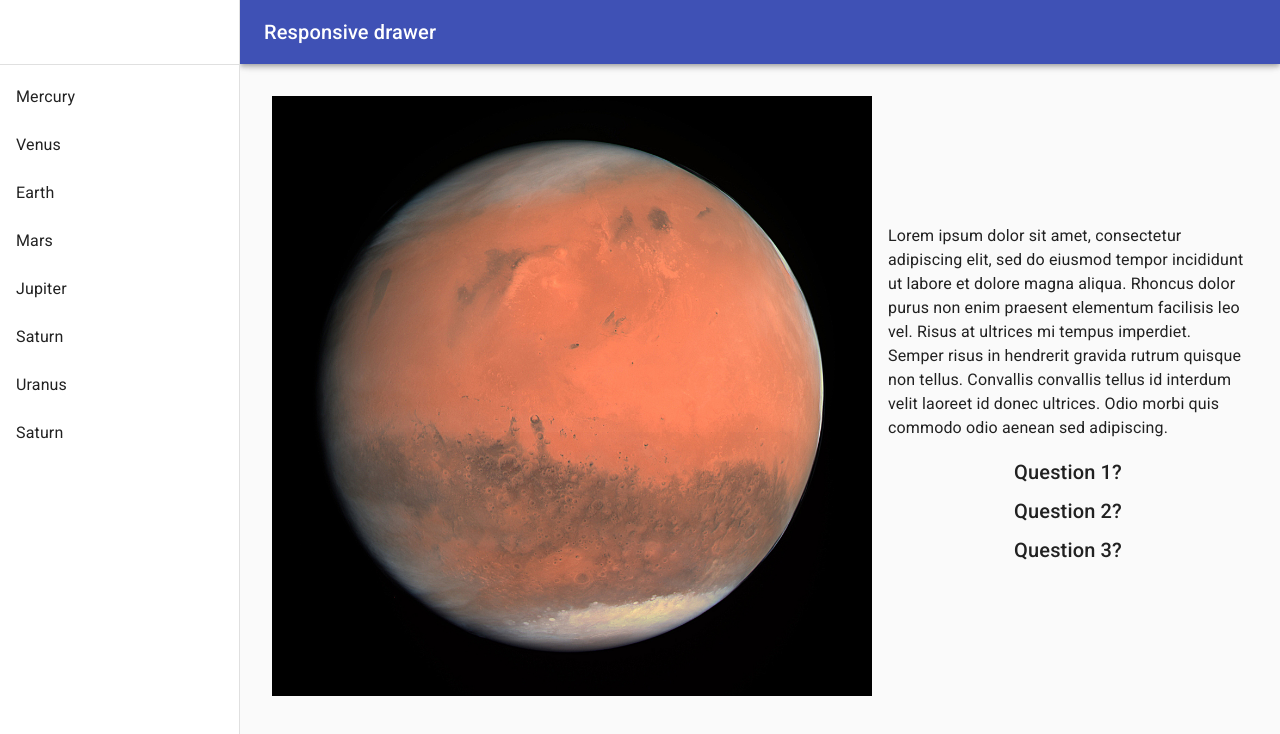
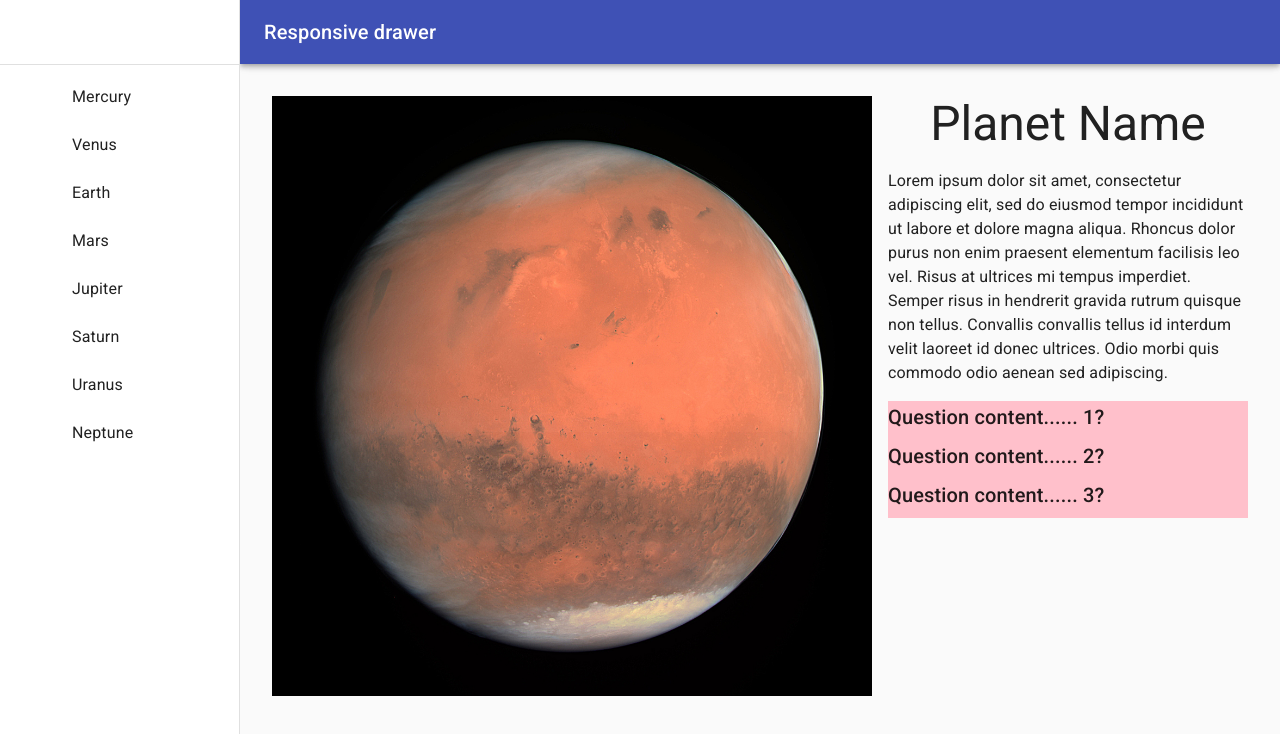
Before and after one commit to deggiedev/solar-system-edu, a React (Create React App) app: page / in a window 1280 px wide. Shown: the top 734 px of the page. Built offline with nearby package versions, Linux system fonts and the light colour scheme; no server answers.

Commit message:
adjust homescreen

```diff
--- a/src/HomeScreen/HomeScreen.js
+++ b/src/HomeScreen/HomeScreen.js
@@ -1,43 +1,43 @@
-import React from 'react';
-import PropTypes from 'prop-types';
-import AppBar from '@material-ui/core/AppBar';
-import CssBaseline from '@material-ui/core/CssBaseline';
-import Divider from '@material-ui/core/Divider';
-import Drawer from '@material-ui/core/Drawer';
-import Hidden from '@material-ui/core/Hidden';
-import IconButton from '@material-ui/core/IconButton';
-import List from '@material-ui/core/List';
-import ListItem from '@material-ui/core/ListItem';
-import ListItemText from '@material-ui/core/ListItemText';
-import MenuIcon from '@material-ui/icons/Menu';
-import Toolbar from '@material-ui/core/Toolbar';
-import Typography from '@material-ui/core/Typography';
-import { makeStyles, useTheme } from '@material-ui/core/styles';
-import Box from '@material-ui/core/Box';
-import MarsImg from '../assets/Mars/mars.jpg'
+import React from "react";
+import PropTypes from "prop-types";
+import AppBar from "@material-ui/core/AppBar";
+import CssBaseline from "@material-ui/core/CssBaseline";
+import Divider from "@material-ui/core/Divider";
+import Drawer from "@material-ui/core/Drawer";
+import Hidden from "@material-ui/core/Hidden";
+import IconButton from "@material-ui/core/IconButton";
+import List from "@material-ui/core/List";
+import ListItem from "@material-ui/core/ListItem";
+import ListItemText from "@material-ui/core/ListItemText";
+import MenuIcon from "@material-ui/icons/Menu";
+import Toolbar from "@material-ui/core/Toolbar";
+import Typography from "@material-ui/core/Typography";
+import { makeStyles, useTheme } from "@material-ui/core/styles";
+import Box from "@material-ui/core/Box";
+import MarsImg from "../assets/Mars/mars.jpg";
 
 const drawerWidth = 240;
 
 const useStyles = makeStyles((theme) => ({
   root: {
-    display: 'flex',
+    display: "flex",
   },
   drawer: {
-    [theme.breakpoints.up('sm')]: {
+    [theme.breakpoints.up("sm")]: {
       width: drawerWidth,
       flexShrink: 0,
     },
   },
   appBar: {
-    [theme.breakpoints.up('sm')]: {
+    [theme.breakpoints.up("sm")]: {
       width: `calc(100% - ${drawerWidth}px)`,
       marginLeft: drawerWidth,
     },
   },
   menuButton: {
     marginRight: theme.spacing(2),
-    [theme.breakpoints.up('sm')]: {
-      display: 'none',
+    [theme.breakpoints.up("sm")]: {
+      display: "none",
     },
   },
   // necessary for content to be below app bar
@@ -66,16 +66,26 @@ function HomeScreen(props) {
       <div className={classes.toolbar} />
       <Divider />
       <List>
-        {['Mercury', 'Venus' , 'Earth', 'Mars', 'Jupiter', 'Saturn', 'Uranus', 'Saturn'].map((text, index) => (
+        {[
+          "Mercury",
+          "Venus",
+          "Earth",
+          "Mars",
+          "Jupiter",
+          "Saturn",
+          "Uranus",
+          "Neptune",
+        ].map((text, index) => (
           <ListItem button key={text}>
-            <ListItemText primary={text} />
+            <ListItemText inset primary={text} />
           </ListItem>
         ))}
       </List>
     </div>
   );
 
-  const container = window !== undefined ? () => window().document.body : undefined;
+  const container =
+    window !== undefined ? () => window().document.body : undefined;
 
   return (
     <div className={classes.root}>
@@ -102,7 +112,7 @@ function HomeScreen(props) {
           <Drawer
             container={container}
             variant="temporary"
-            anchor={theme.direction === 'rtl' ? 'right' : 'left'}
+            anchor={theme.direction === "rtl" ? "right" : "left"}
             open={mobileOpen}
             onClose={handleDrawerToggle}
             classes={{
@@ -129,23 +139,45 @@ function HomeScreen(props) {
       </nav>
       <main className={classes.content}>
         <div className={classes.toolbar} />
-            <Box display='flex'>
-            <Box p={1}>
+        <Box display="flex">
+          <Box p={1}>
             <img alt="" src={MarsImg} width={600}></img>
+          </Box>
+          <Box
+            p={1}
+            display="flex"
+            flexDirection="column"
+            alignItems="center"
+          >
+            <Typography variant="h3" gutterBottom>
+              Planet Name
+            </Typography>
+            <Typography paragraph>
+              Lorem ipsum dolor sit amet, consectetur adipiscing elit, sed do
+              eiusmod tempor incididunt ut labore et dolore magna aliqua.
+              Rhoncus dolor purus non enim praesent elementum facilisis leo vel.
+              Risus at ultrices mi tempus imperdiet. Semper risus in hendrerit
+              gravida rutrum quisque non tellus. Convallis convallis tellus id
+              interdum velit laoreet id donec ultrices. Odio morbi quis commodo
+              odio aenean sed adipiscing.
+            </Typography>
+            <Box width={'100%'}  as='button' bgcolor="pink">
+            <Typography variant="h6" gutterBottom>
+              Question content...... 1?
+            </Typography>
             </Box>
-            <Box p={1} display="flex" flexDirection="column" justifyContent="center" alignItems="center">
-            <Typography paragraph>
-            Lorem ipsum dolor sit amet, consectetur adipiscing elit, sed do eiusmod tempor incididunt
-            ut labore et dolore magna aliqua. Rhoncus dolor purus non enim praesent elementum
-            facilisis leo vel. Risus at ultrices mi tempus imperdiet. Semper risus in hendrerit
-            gravida rutrum quisque non tellus. Convallis convallis tellus id interdum velit laoreet id
-            donec ultrices. Odio morbi quis commodo odio aenean sed adipiscing.
-          </Typography>
-          <Typography variant="h6" gutterBottom>Question 1?</Typography>
-          <Typography variant="h6" gutterBottom>Question 2?</Typography>
-          <Typography variant="h6" gutterBottom>Question 3?</Typography>
+            <Box width={'100%'} as='button' bgcolor="pink">
+            <Typography variant="h6" gutterBottom>
+              Question content...... 2?
+            </Typography>
+            </Box>
+            <Box width={'100%'}  as='button' bgcolor="pink">
+            <Typography variant="h6" gutterBottom>
+              Question content...... 3?
+            </Typography>
+            </Box>
           </Box>
-            </Box>
+        </Box>
       </main>
     </div>
   );
```
